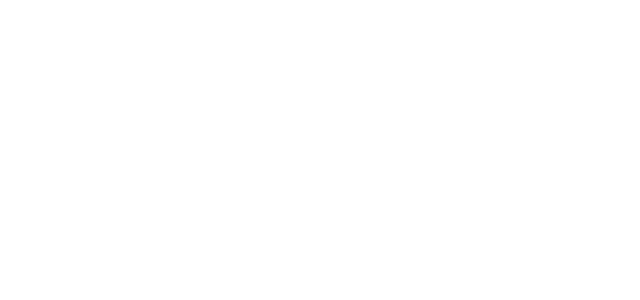
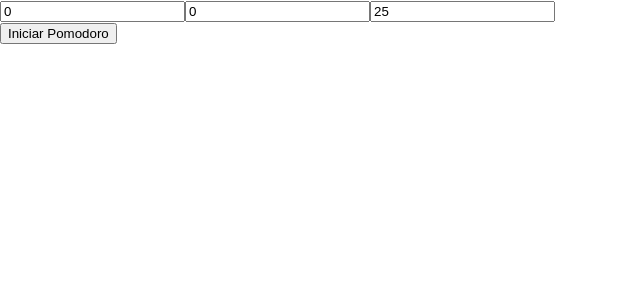
Before and after one commit to FabioMarturanoJr/desafio-pomodoro, a React (Create React App) app: page / in a window 1280 px wide. Shown: the top 300 px of the page, without its empty margins (0-640 px from the left). Built offline with nearby package versions, Linux system fonts and the light colour scheme.

Commit message:
botoes e sua funcionalidade, visor atividade e intervalo

```diff
--- a/src/components/MainPomodoro.jsx
+++ b/src/components/MainPomodoro.jsx
@@ -2,6 +2,9 @@
 import PomodoroContext from "../context/PomodoroContext";
 
 import Timer from './Timer';
+import TimePicker from './TimePicker';
+import OnOffSwitch from './OnOffSwitch';
+import ResetButton from './ResetButton';
 
 
 function MainPomodoro() {
@@ -10,6 +13,9 @@
   return (
     <div>
       { showTimer && <Timer /> }
+      { !showTimer && <TimePicker /> }
+      <OnOffSwitch />
+      { showTimer && <ResetButton /> }
     </div>
   );
 }
--- /dev/null
+++ b/src/components/OnOffSwitch.jsx
@@ -0,0 +1,18 @@
+import React, { useContext, useEffect }   from 'react';
+import PomodoroContext from "../context/PomodoroContext";
+
+
+function OnOffSwitch() {
+  const { showTimer, setShowTimer } = useContext(PomodoroContext);
+
+  return (
+    <button
+    type="button"
+    onClick={ () => setShowTimer(!showTimer) }
+    >
+      { showTimer ? 'Pausar Pomodoro' : 'Iniciar Pomodoro' }
+    </button>
+  );
+}
+
+export default OnOffSwitch;
--- /dev/null
+++ b/src/components/ResetButton.jsx
@@ -0,0 +1,25 @@
+import React, { useContext, useEffect }   from 'react';
+import PomodoroContext from "../context/PomodoroContext";
+
+
+function ResetButton() {
+  const { showTimer, setShowTimer, setSecond, setMinute, setHour, } = useContext(PomodoroContext);
+
+  const resetAction = () => {
+    setShowTimer(!showTimer);
+    setSecond(25);
+    setMinute(0);
+    setHour(0);
+  };
+
+  return (
+    <button
+    type="button"
+    onClick={ resetAction }
+    >
+      Resetar Pomodoro
+    </button>
+  );
+}
+
+export default ResetButton;
--- /dev/null
+++ b/src/components/TimePicker.jsx
@@ -0,0 +1,16 @@
+import React, { useContext, useEffect }   from 'react';
+import PomodoroContext from "../context/PomodoroContext";
+
+function TimePicker() {
+  const { setSecond, setMinute, setHour, second, minute, hour } = useContext(PomodoroContext);
+
+  return (
+    <div className="Selector">
+      <input name="hour" type="number" placeholder="hora" value={hour} max="59" onChange={ ({ target: { value } }) => setHour(Number(value)) } />
+      <input name="minute" type="number" placeholder="minuto" value={minute} max="59" onChange={ ({  target: { value }  }) => setMinute(Number(value)) } />
+      <input name="seconds" type="number" placeholder="segundo" value={second} max="59" onChange={ ({ target: { value } }) => setSecond(Number(value)) } />
+    </div>
+  );
+}
+
+export default TimePicker;
--- a/src/components/Timer.jsx
+++ b/src/components/Timer.jsx
@@ -1,8 +1,17 @@
 import React, { useContext, useEffect } from "react";
 import PomodoroContext from "../context/PomodoroContext";
 
+const lessThanZero = (number) => ((number < 0 || number === undefined) ? 0 : number);
+const TEN = 10;
+const BellowTen = (number) => (number < TEN ? `0${number}` : number);
+
+
 function Timer() {
-  const { hour, minute, second, activity, setSecond, setMinute, setHour, setShowTimer } = useContext(PomodoroContext);
+  const { hour, minute, second, activityTime, setSecond, setMinute, setHour, setShowTimer } = useContext(PomodoroContext);
+
+  const checkedSecond = lessThanZero(second);
+  const checkedMinute = lessThanZero(minute);
+  const checkedHour = lessThanZero(hour);
 
   useEffect(() => {
     const TIMER_SPEED = 1000;
@@ -19,19 +28,19 @@
     const S9 = 59;
 
     switch (true) {
-    case hour === MIN_HOUR && minute === MIN_MINUTE && second === MIN_SECOND:
+      case checkedHour === MIN_HOUR && checkedMinute === MIN_MINUTE && checkedSecond === MIN_SECOND:
           alert('Tempo Esgotado');
           setSecond(S9);
           setMinute(S9);
           setHour(S9);
           setShowTimer(false);
         break;
-    case minute === MIN_MINUTE && second === MIN_SECOND:
+      case checkedMinute === MIN_MINUTE && checkedSecond === MIN_SECOND:
         setSecond(S9);
         setMinute(S9);
-      setHour(hour - 1);
+        setHour(checkedHour - 1);
         break;
-    case second === MIN_SECOND:
+      case checkedSecond === MIN_SECOND:
         setSecond(S9);
         setMinute(minute => minute - 1)
         break;
@@ -39,17 +48,13 @@
       default:
         break;
     }
-
   }, [second]);
-
-  const TEN = 10;
-  const BellowTen = (number) => (number < TEN ? `0${number}` : number);
 
   return (
     <div>
-      <h2>{activity}</h2>
+      <h2>{activityTime ? 'atividade' : 'intervalo'}</h2>
       <h2 className="timer">
-        { `${BellowTen(hour)}:${BellowTen(minute)}:${BellowTen(second)}` }
+        { `${BellowTen(checkedHour)}:${BellowTen(checkedMinute)}:${BellowTen(checkedSecond)}` }
       </h2>
     </div>
   );
--- a/src/context/PomodoroProvider.js
+++ b/src/context/PomodoroProvider.js
@@ -3,14 +3,12 @@
 import PomodoroContext from './PomodoroContext';
 
 function PomodoroProvider({ children }) {
-const timeInitial = 1;
-
   const [hour, setHour] = useState(0);
   const [minute, setMinute] = useState(0);
-  const [second, setSecond] = useState(2);
-  const [activity, setActivity] = useState('zerado');
+  const [second, setSecond] = useState(25);
+  const [activityTime, setActivityTime] = useState(true);
 
-  const [showTimer, setShowTimer] = useState(true);
+  const [showTimer, setShowTimer] = useState(false);
 
   return(
     <PomodoroContext.Provider
@@ -18,7 +16,7 @@
         hour,
         minute,
         second,
-        activity,
+        activityTime,
         setSecond,
         setMinute,
         setHour,
```
Lines whose indentation alone changed are shown as unchanged.
